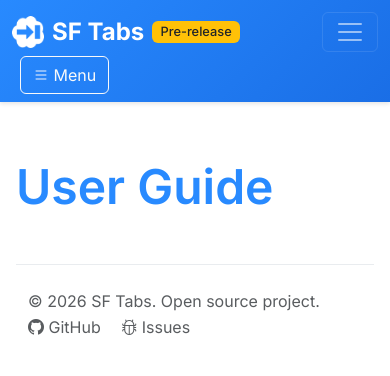
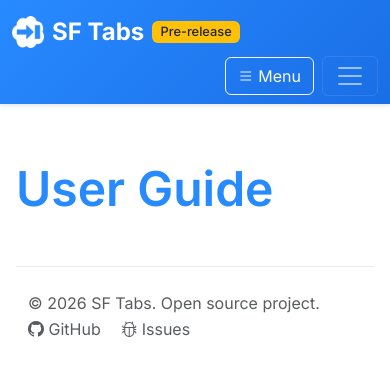
Before and after one commit to chrisrouse/sftabs, a Jekyll site: the page built from docs/user-guide.md, in a window 390 px wide. Shown: the top 376 px of the page. Built offline with Jekyll 4.4.1, drawn with Linux system fonts in a browser that asks for light colours; nearby versions of some CDN libraries.

Commit message:
Convert mobile navigation to Bootstrap Offcanvas
Major improvements to mobile navigation UX:
- Changed from collapse to offcanvas component for better mobile experience
- Offcanvas slides in from left and overlays content
- Always visible when opened, regardless of scroll position
- Added header with "User Guide" title and close button
- Repositioned navbar buttons: Menu and toggler now grouped on right
- Updated button ordering with flexbox (ms-auto and order-lg-*)
- Styled offcanvas header with brand gradient
- Removed max-height constraint (offcanvas handles scrolling)

This fixes the issue where the menu would open at the top of the page and be invisible when user had scrolled down.

🤖 Generated with [Claude Code](https://claude.com/claude-code)

Co-Authored-By: Claude Sonnet 4.5 <noreply@anthropic.com>

```diff
--- a/docs/_layouts/default.html
+++ b/docs/_layouts/default.html
@@ -31,16 +31,18 @@
                 <strong>SF Tabs</strong>
                 <span class="badge bg-warning text-dark ms-2" style="font-size: 0.8rem; vertical-align: middle;">Pre-release</span>
             </a>
-            <button class="navbar-toggler" type="button" data-bs-toggle="collapse" data-bs-target="#navbarNav">
-                <span class="navbar-toggler-icon"></span>
-            </button>
+            <div class="d-flex align-items-center ms-auto order-lg-2">
                 {% if page.url != '/' %}
                 <!-- Mobile Menu Button (only visible on mobile for doc pages) -->
-            <button class="btn btn-outline-light d-lg-none ms-2" type="button" data-bs-toggle="collapse" data-bs-target="#mobileNav" aria-expanded="false" aria-controls="mobileNav">
+                <button class="btn btn-outline-light d-lg-none me-2" type="button" data-bs-toggle="offcanvas" data-bs-target="#mobileNav" aria-controls="mobileNav">
                     <i class="bi bi-list"></i> Menu
                 </button>
                 {% endif %}
-            <div class="collapse navbar-collapse" id="navbarNav">
+                <button class="navbar-toggler" type="button" data-bs-toggle="collapse" data-bs-target="#navbarNav" aria-controls="navbarNav" aria-expanded="false" aria-label="Toggle navigation">
+                    <span class="navbar-toggler-icon"></span>
+                </button>
+            </div>
+            <div class="collapse navbar-collapse order-lg-1" id="navbarNav">
                 <ul class="navbar-nav ms-auto">
                     <li class="nav-item">
                         <a class="nav-link{% if page.url == '/' %} active{% endif %}" href="{{ '/' | relative_url }}">
@@ -74,9 +76,13 @@
 
     <!-- Mobile Navigation (only on documentation pages) -->
     {% if page.url != '/' %}
-    <div class="collapse d-lg-none" id="mobileNav">
+    <div class="offcanvas offcanvas-start d-lg-none" tabindex="-1" id="mobileNav" aria-labelledby="mobileNavLabel">
+        <div class="offcanvas-header">
+            <h5 class="offcanvas-title" id="mobileNavLabel">User Guide</h5>
+            <button type="button" class="btn-close btn-close-white" data-bs-dismiss="offcanvas" aria-label="Close"></button>
+        </div>
+        <div class="offcanvas-body">
             <div class="mobile-sidebar-nav">
-            <div class="container-fluid">
                 <!-- Search Bar -->
                 <div class="mobile-search mb-3">
                     <div class="search-input-wrapper">
--- a/docs/assets/css/custom.css
+++ b/docs/assets/css/custom.css
@@ -62,12 +62,27 @@ h4 { font-size: 1.25rem; }
     font-weight: 500;
 }
 
-/* Mobile Navigation */
+/* Mobile Navigation Offcanvas */
+.offcanvas {
+    background-color: var(--sf-gray-100);
+}
+
+.offcanvas-header {
+    background: linear-gradient(135deg, var(--sf-brand-primary) 0%, var(--sf-brand-dark) 100%);
+    color: white;
+}
+
+.offcanvas-title {
+    font-weight: 600;
+    font-size: 1.1rem;
+}
+
+.offcanvas-body {
+    padding: 0;
+}
+
 .mobile-sidebar-nav {
-    background-color: var(--sf-gray-100);
-    border-bottom: 2px solid var(--sf-gray-200);
-    padding: 1.5rem 0;
-    box-shadow: 0 2px 8px rgba(0, 0, 0, 0.1);
+    padding: 1.5rem 1rem;
 }
 
 .mobile-search {
@@ -75,7 +90,6 @@ h4 { font-size: 1.25rem; }
 }
 
 .mobile-nav-sections {
-    max-height: 60vh;
     overflow-y: auto;
     scrollbar-width: thin;
     scrollbar-color: var(--sf-gray-600) var(--sf-gray-200);
```
Lines whose indentation alone changed are shown as unchanged.
